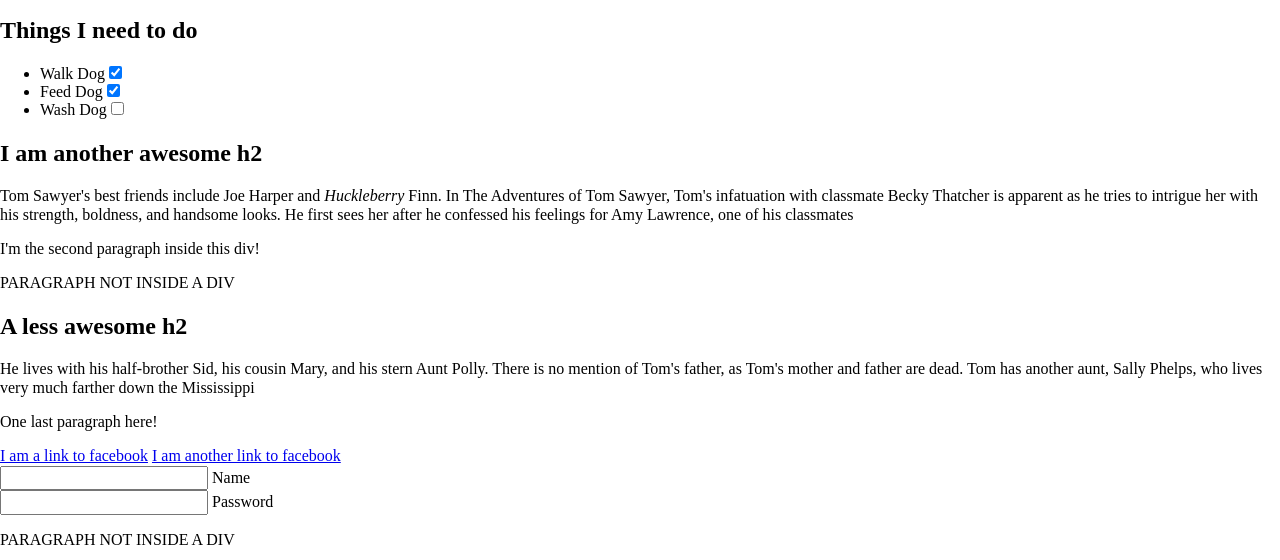
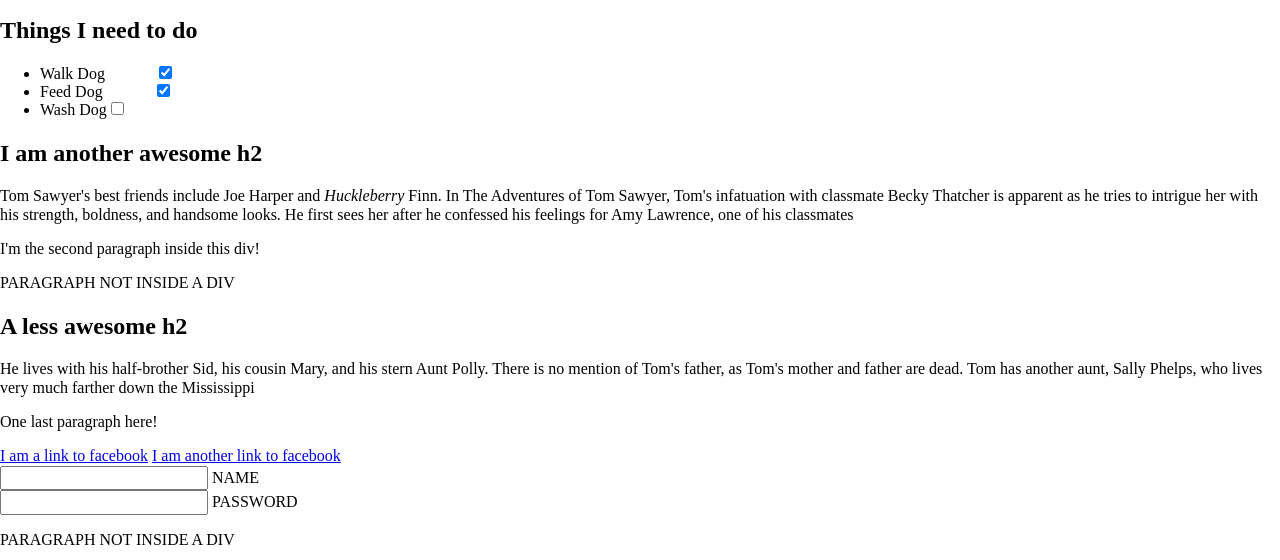
Before and after one commit to AlekseyRD88/Lesson7Task4, a plain HTML site: page index.html in a window 1280 px wide. Shown: the part 352-912 px from the top of the page. Drawn offline with nearby package versions, Linux system fonts and the light colour scheme.

Commit message:
corrections

```diff
--- a/styles.css
+++ b/styles.css
@@ -1,7 +1,7 @@
-.checkbox:checked {
+input[type="checkbox"]:checked {
    margin-left: 50px;
 }
-label:link {
+label {
    text-transform: uppercase;
 }
 #special::first-letter {
```
